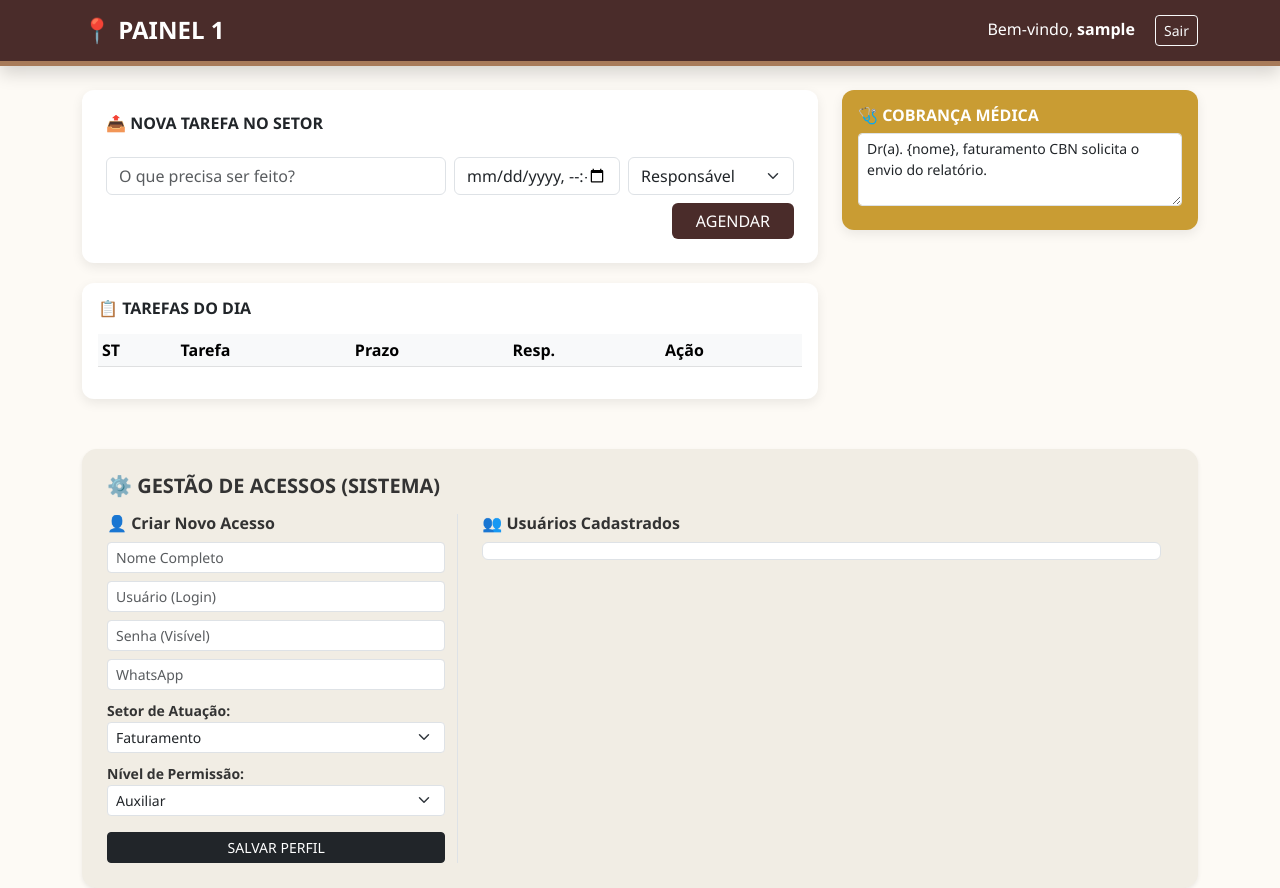
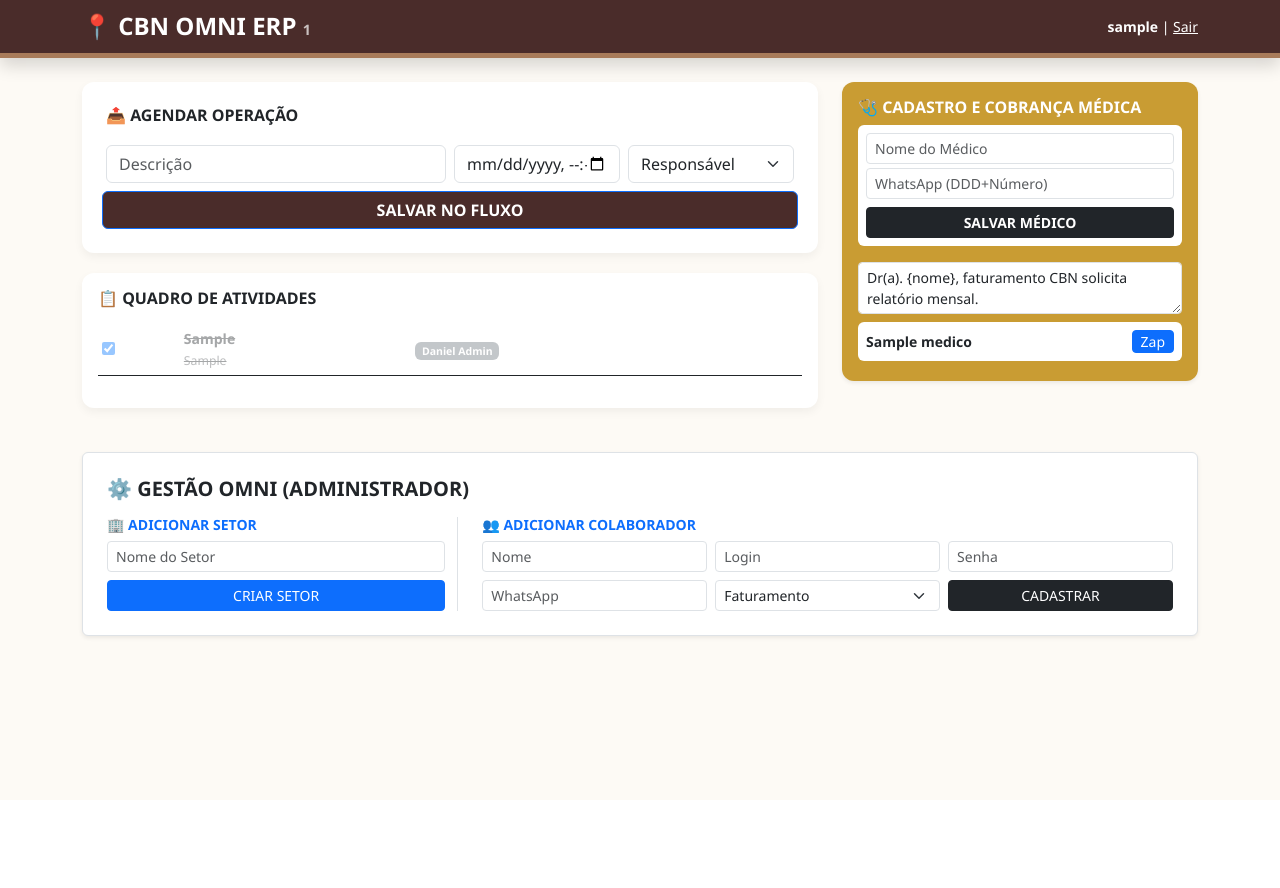
Before and after one commit to DaanielSousa/meu-backend-python, a Flask app: page /painel in a window 1280 px wide. After the commit the page ends 640 px from the top, so only its background shows below. Run offline with Flask 3, Linux system fonts and the light colour scheme; the visitor is signed in with stand-in values (Sample User, id 1); data comes from the database, SQL or seed files in the repository; tables that the repository leaves empty hold one stand-in row (values such as "Sample post"); lists and menus that the app fills with data are empty.

Commit message:
Refactor HTML structure and update styles

```diff
--- a/templates/index.html
+++ b/templates/index.html
@@ -2,35 +2,27 @@
 <html lang="pt-br">
 <head>
     <meta charset="UTF-8">
-    <title>CBN - {{ setor }}</title>
+    <title>CBN OMNI - ERP</title>
     <link href="https://cdn.jsdelivr.net/npm/bootstrap@5.3.0/dist/css/bootstrap.min.css" rel="stylesheet">
     <style>
-        :root { --cor-fundo: #fdfaf5; --cor-principal: #4a2c2a; --cor-gold: #c99c33; --cor-terra: #a87b5a; }
-        body { background-color: var(--cor-fundo); font-family: 'Segoe UI', sans-serif; color: #333; }
-        .header-cbn { background-color: var(--cor-principal); color: white; padding: 15px; border-bottom: 5px solid var(--cor-terra); }
-        .card { border: none; border-radius: 12px; box-shadow: 0 4px 12px rgba(0,0,0,0.08); margin-bottom: 20px; }
-
-        /* ALERTA VISUAL */
-        .vencida-alerta {
-            background-color: #fff0f0 !important;
-            border-left: 6px solid #ff4d4d !important;
-            animation: pulse-red 2s infinite;
-        }
-        @keyframes pulse-red { 0% { opacity: 1; } 50% { opacity: 0.7; } 100% { opacity: 1; } }
-        .concluida { opacity: 0.4; text-decoration: line-through; background: #eee !important; animation: none !important; border: none !important; }
-
-        .btn-primary { background-color: var(--cor-principal); border: none; }
-        .sessao-config { background-color: #f1ede4; border-radius: 15px; padding: 25px; margin-top: 30px; }
-        .badge-setor { font-size: 0.65rem; background: var(--cor-terra); color: white; padding: 2px 5px; border-radius: 4px; }
+        :root { --c-primary: #4a2c2a; --c-gold: #c99c33; --c-bg: #fdfaf5; --c-terra: #a87b5a; }
+        body { background: var(--c-bg); font-family: 'Segoe UI', sans-serif; }
+        .header { background: var(--c-primary); color: white; padding: 12px; border-bottom: 5px solid var(--c-terra); }
+        .card { border: none; border-radius: 12px; box-shadow: 0 4px 10px rgba(0,0,0,0.05); margin-bottom: 20px; }
+        .vencida-alerta { background-color: #fff0f0 !important; border-left: 6px solid #ff4d4d !important; animation: pulse 2s infinite; }
+        @keyframes pulse { 0%, 100% { opacity: 1; } 50% { opacity: 0.7; } }
+        .concluida { opacity: 0.4; text-decoration: line-through; background: #eee !important; border: none !important; }
+        .btn-gold { background: var(--c-gold); color: white; border: none; }
+        .btn-gold:hover { background: #b0892a; color: white; }
     </style>
 </head>
 <body>
-    <audio id="audio-beep" src="https://actions.google.com/sounds/v1/alarms/beep_short.ogg"></audio>
+    <audio id="beep" src="https://actions.google.com/sounds/v1/alarms/beep_short.ogg"></audio>
 
-    <div class="header-cbn mb-4 shadow">
+    <div class="header mb-4 shadow">
         <div class="container d-flex justify-content-between align-items-center">
-            <h4 class="m-0 fw-bold">📍 PAINEL {{ setor | upper }}</h4>
-            <div><span>Bem-vindo, <b>{{ user_nome }}</b></span> <a href="/logout" class="btn btn-sm btn-outline-light ms-3">Sair</a></div>
+            <h4 class="m-0 fw-bold">📍 CBN OMNI ERP <small style="font-size: 0.6em; opacity: 0.7;">{{ setor }}</small></h4>
+            <div class="small"><b>{{ user_nome }}</b> | <a href="/logout" class="text-white">Sair</a></div>
         </div>
     </div>
 
@@ -38,19 +30,18 @@
         <div class="row">
             <div class="col-md-8">
                 <div class="card p-4">
-                    <h6 class="fw-bold">📤 NOVA TAREFA NO SETOR</h6>
-                    <div class="row g-2 mt-2">
-                        <div class="col-md-6"><input type="text" id="t-nome" class="form-control" placeholder="O que precisa ser feito?"></div>
+                    <h6 class="fw-bold">📤 AGENDAR OPERAÇÃO</h6>
+                    <div class="row g-2 mt-1">
+                        <div class="col-md-6"><input type="text" id="t-nome" class="form-control" placeholder="Descrição"></div>
                         <div class="col-md-3"><input type="datetime-local" id="t-data" class="form-control"></div>
                         <div class="col-md-3"><select id="t-resp" class="form-select"><option value="">Responsável</option></select></div>
-                        <div class="col-md-12 text-end mt-2"><button onclick="salvarTarefa()" class="btn btn-primary px-4">AGENDAR</button></div>
+                        <button onclick="salvarTarefa()" class="btn btn-primary mt-2 fw-bold" style="background: var(--c-primary);">SALVAR NO FLUXO</button>
                     </div>
                 </div>
 
                 <div class="card p-3">
-                    <h6 class="fw-bold mb-3">📋 TAREFAS DO DIA</h6>
-                    <table class="table table-sm table-hover align-middle">
-                        <thead class="table-light"><tr><th>ST</th><th>Tarefa</th><th>Prazo</th><th>Resp.</th><th>Ação</th></tr></thead>
+                    <h6 class="fw-bold mb-3">📋 QUADRO DE ATIVIDADES</h6>
+                    <table class="table table-sm align-middle small">
                         <tbody id="corpo-tarefas"></tbody>
                     </table>
                 </div>
@@ -58,45 +49,39 @@
 
             <div class="col-md-4">
                 {% if setor == 'Faturamento' or nivel == 'Admin' %}
-                <div class="card p-3" style="background: var(--cor-gold); color: white;">
-                    <h6 class="fw-bold">🩺 COBRANÇA MÉDICA</h6>
-                    <textarea id="msg-zap" class="form-control form-control-sm mb-2" rows="3">Dr(a). {nome}, faturamento CBN solicita o envio do relatório.</textarea>
-                    <div id="lista-medicos"></div>
+                <div class="card p-3 shadow-sm" style="background: var(--c-gold); color: white;">
+                    <h6 class="fw-bold">🩺 CADASTRO E COBRANÇA MÉDICA</h6>
+                    <div class="bg-white p-2 rounded mb-3 text-dark">
+                        <input type="text" id="m-nome" class="form-control form-control-sm mb-1" placeholder="Nome do Médico">
+                        <input type="text" id="m-zap" class="form-control form-control-sm mb-2" placeholder="WhatsApp (DDD+Número)">
+                        <button onclick="cadastrarMedico()" class="btn btn-dark btn-sm w-100 fw-bold">SALVAR MÉDICO</button>
+                    </div>
+                    <textarea id="msg-zap" class="form-control form-control-sm mb-2">Dr(a). {nome}, faturamento CBN solicita relatório mensal.</textarea>
+                    <div id="lista-medicos" style="max-height: 250px; overflow-y: auto;"></div>
                 </div>
                 {% endif %}
             </div>
         </div>
 
         {% if nivel == 'Admin' %}
-        <div class="sessao-config shadow-sm">
-            <h5 class="fw-bold mb-3 text-brown">⚙️ GESTÃO DE ACESSOS (SISTEMA)</h5>
-            <div class="row">
+        <div class="mt-4 p-4 bg-white rounded shadow-sm border">
+            <h5 class="fw-bold text-brown">⚙️ GESTÃO OMNI (ADMINISTRADOR)</h5>
+            <div class="row mt-3">
                 <div class="col-md-4 border-end">
-                    <h6 class="fw-bold">👤 Criar Novo Acesso</h6>
-                    <input type="text" id="eq-nome" class="form-control form-control-sm mb-2" placeholder="Nome Completo">
-                    <input type="text" id="eq-user" class="form-control form-control-sm mb-2" placeholder="Usuário (Login)">
-                    <input type="text" id="eq-senha" class="form-control form-control-sm mb-2" placeholder="Senha (Visível)">
-                    <input type="text" id="eq-zap" class="form-control form-control-sm mb-2" placeholder="WhatsApp">
-
-                    <small class="fw-bold">Setor de Atuação:</small>
-                    <select id="eq-setor" class="form-select form-select-sm mb-2">
-                        <option value="Faturamento">Faturamento</option>
-                        <option value="Financeiro">Financeiro</option>
-                        <option value="RH">RH</option>
-                        <option value="Recepção">Recepção</option>
-                    </select>
-
-                    <small class="fw-bold">Nível de Permissão:</small>
-                    <select id="eq-nivel" class="form-select form-select-sm mb-3">
-                        <option value="Auxiliar">Auxiliar</option>
-                        <option value="Coordenador">Coordenador</option>
-                        <option value="Admin">Admin</option>
-                    </select>
-                    <button onclick="cadastrarEquipe()" class="btn btn-dark btn-sm w-100">SALVAR PERFIL</button>
+                    <h6 class="text-primary fw-bold small">🏢 ADICIONAR SETOR</h6>
+                    <input type="text" id="new-setor" class="form-control form-control-sm mb-2" placeholder="Nome do Setor">
+                    <button onclick="criarSetor()" class="btn btn-primary btn-sm w-100">CRIAR SETOR</button>
                 </div>
-                <div class="col-md-8 px-4">
-                    <h6 class="fw-bold">👥 Usuários Cadastrados</h6>
-                    <div id="lista-equipe" class="bg-white p-2 border rounded" style="max-height: 250px; overflow-y: auto;"></div>
+                <div class="col-md-8 ps-4">
+                    <h6 class="text-primary fw-bold small">👥 ADICIONAR COLABORADOR</h6>
+                    <div class="row g-2">
+                        <div class="col-md-4"><input type="text" id="u-nome" class="form-control form-control-sm" placeholder="Nome"></div>
+                        <div class="col-md-4"><input type="text" id="u-login" class="form-control form-control-sm" placeholder="Login"></div>
+                        <div class="col-md-4"><input type="text" id="u-senha" class="form-control form-control-sm" placeholder="Senha"></div>
+                        <div class="col-md-4"><input type="text" id="u-zap" class="form-control form-control-sm" placeholder="WhatsApp"></div>
+                        <div class="col-md-4"><select id="u-setor" class="form-select form-select-sm"></select></div>
+                        <div class="col-md-4"><button onclick="cadastrarEquipe()" class="btn btn-dark btn-sm w-100">CADASTRAR</button></div>
+                    </div>
                 </div>
             </div>
         </div>
@@ -105,107 +90,95 @@
 
     <script>
         async function carregarTudo() {
-            // 1. Carregar Tarefas e Checar Alertas
-            const rT = await fetch('/listar');
+            // TAREFAS
+            const rT = await fetch('/listar_tarefas');
             const tarefas = await rT.json();
             const corpo = document.getElementById('corpo-tarefas');
             corpo.innerHTML = '';
-
-            let alertaSonoro = false;
+            let bipar = false;
             const agora = new Date();
 
             tarefas.forEach(t => {
-                const concluida = t.status === 1;
-                let classeAlerta = "";
-
-                if (!concluida && t.data) {
+                const conc = t.status === 1;
+                let alerta = "";
+                if(!conc && t.data) {
                     const [d, h] = t.data.split(' ');
                     const [dia, mes, ano] = d.split('/');
                     const [hora, min] = h.split(':');
-                    const dataTarefa = new Date(ano, mes-1, dia, hora, min);
-
-                    if (dataTarefa <= agora) {
-                        classeAlerta = "vencida-alerta";
-                        alertaSonoro = true;
-                    }
+                    if(new Date(ano, mes-1, dia, hora, min) <= agora) { alerta = "vencida-alerta"; bipar = true; }
                 }
-
-                corpo.innerHTML += `<tr class="${concluida ? 'concluida' : ''} ${classeAlerta}">
-                    <td><input type="checkbox" ${concluida ? 'checked' : ''} onclick="status(${t.id}, ${concluida ? 0 : 1})"></td>
-                    <td><b>${t.tarefa}</b><br><small>${t.autor} | ${t.setor}</small></td>
-                    <td>${t.data}</td>
+                corpo.innerHTML += `<tr class="${conc?'concluida':''} ${alerta}">
+                    <td><input type="checkbox" ${conc?'checked':''} onclick="mudarStatus(${t.id}, ${conc?0:1})"></td>
+                    <td><b>${t.tarefa}</b><br><small class="text-muted">${t.data}</small></td>
                     <td><span class="badge bg-secondary">${t.nome_resp || '-'}</span></td>
-                    <td>${!concluida && t.zap_resp ? `<button onclick="zap('${t.zap_resp}', '${t.tarefa}')" class="btn btn-sm btn-success py-0">Zap</button>` : ''}</td>
+                    <td>${!conc && t.zap_resp ? `<button onclick="window.open('https://wa.me/55${t.zap_resp}')" class="btn btn-sm btn-success py-0">Zap</button>` : ''}</td>
                 </tr>`;
             });
+            if(bipar) document.getElementById('beep').play().catch(()=>{});
 
-            if (alertaSonoro) document.getElementById('audio-beep').play().catch(() => {});
+            // SETORES
+            const rS = await fetch('/listar_setores');
+            const setores = await rS.json();
+            const selU = document.getElementById('u-setor');
+            if(selU) {
+                selU.innerHTML = '';
+                setores.forEach(s => selU.innerHTML += `<option value="${s}">${s}</option>`);
+            }
 
-            // 2. Carregar Equipe e Médicos (omitido detalhe por brevidade, mas segue lógica anterior)
-            const rE = await fetch('/listar_equipe_completa');
+            // EQUIPE
+            const rE = await fetch('/listar_equipe');
             const equipe = await rE.json();
-            const selResp = document.getElementById('t-resp');
-            const divEq = document.getElementById('lista-equipe');
-            if(selResp) selResp.innerHTML = '<option value="">Responsável</option>';
-            if(divEq) divEq.innerHTML = '';
+            document.getElementById('t-resp').innerHTML = '<option value="">Responsável</option>';
+            equipe.forEach(e => document.getElementById('t-resp').innerHTML += `<option value="${e.id}">${e.nome}</option>`);
 
-            equipe.forEach(e => {
-                if(selResp) selResp.innerHTML += `<option value="${e.id}">${e.nome}</option>`;
-                if(divEq) divEq.innerHTML += `<div class="d-flex justify-content-between small border-bottom py-1">
-                    <span>${e.nome} <span class="badge-setor">${e.setor}</span></span>
-                    <button onclick="removerEq(${e.id})" class="btn btn-sm text-danger p-0">×</button>
-                </div>`;
-            });
-
-            // 3. Carregar Médicos (se for faturamento)
-            const divMed = document.getElementById('lista-medicos');
-            if(divMed) {
+            // MÉDICOS
+            const divM = document.getElementById('lista-medicos');
+            if(divM) {
                 const rM = await fetch('/listar_medicos');
                 const medicos = await rM.json();
-                divMed.innerHTML = '';
+                divM.innerHTML = '';
                 medicos.forEach(m => {
-                    divMed.innerHTML += `<div class="bg-white p-2 mb-1 rounded text-dark d-flex justify-content-between align-items-center">
+                    divM.innerHTML += `<div class="bg-white p-2 mb-1 rounded text-dark d-flex justify-content-between align-items-center">
                         <small><b>${m.nome}</b></small>
-                        <button onclick="zapMed('${m.zap}', '${m.nome}')" class="btn btn-sm btn-primary py-0 px-2">Zap</button>
+                        <button onclick="zapMed('${m.zap}','${m.nome}')" class="btn btn-sm btn-primary py-0 px-2">Zap</button>
                     </div>`;
                 });
             }
         }
 
         async function salvarTarefa() {
-            const dataInput = document.getElementById('t-data').value;
-            const d = {
-                tarefa: document.getElementById('t-nome').value,
-                data: dataInput ? new Date(dataInput).toLocaleString('pt-BR').replace(',','') : '',
-                responsavel_id: document.getElementById('t-resp').value
-            };
-            await fetch('/salvar', {method:'POST', headers:{'Content-Type':'application/json'}, body:JSON.stringify(d)});
-            document.getElementById('t-nome').value = '';
-            carregarTudo();
+            const dt = document.getElementById('t-data').value;
+            const d = { tarefa: document.getElementById('t-nome').value, data: dt ? new Date(dt).toLocaleString('pt-BR').replace(',','') : '', responsavel_id: document.getElementById('t-resp').value };
+            await fetch('/salvar_tarefa', {method:'POST', headers:{'Content-Type':'application/json'}, body:JSON.stringify(d)});
+            document.getElementById('t-nome').value = ''; carregarTudo();
+        }
+
+        async function cadastrarMedico() {
+            const d = { nome: document.getElementById('m-nome').value, whatsapp: document.getElementById('m-zap').value };
+            await fetch('/cadastrar_medico', {method:'POST', headers:{'Content-Type':'application/json'}, body:JSON.stringify(d)});
+            document.getElementById('m-nome').value = ''; document.getElementById('m-zap').value = ''; carregarTudo();
         }
 
         async function cadastrarEquipe() {
-            const d = {
-                nome: document.getElementById('eq-nome').value,
-                usuario: document.getElementById('eq-user').value,
-                senha: document.getElementById('eq-senha').value,
-                whatsapp: document.getElementById('eq-zap').value,
-                setor: document.getElementById('eq-setor').value,
-                nivel: document.getElementById('eq-nivel').value
-            };
+            const d = { nome: document.getElementById('u-nome').value, usuario: document.getElementById('u-login').value, senha: document.getElementById('u-senha').value, setor: document.getElementById('u-setor').value, whatsapp: document.getElementById('u-zap').value, nivel: 'Auxiliar' };
             await fetch('/cadastrar_equipe', {method:'POST', headers:{'Content-Type':'application/json'}, body:JSON.stringify(d)});
             carregarTudo();
         }
 
-        async function status(id, s) { await fetch(`/atualizar_status/${id}`, {method:'POST', headers:{'Content-Type':'application/json'}, body:JSON.stringify({status:s})}); carregarTudo(); }
-        function zap(n, m) { window.open(`https://api.whatsapp.com/send?phone=55${n}&text=${encodeURIComponent(m)}`, '_blank'); }
+        async function criarSetor() {
+            const nome = document.getElementById('new-setor').value;
+            await fetch('/cadastrar_setor', {method:'POST', headers:{'Content-Type':'application/json'}, body:JSON.stringify({nome})});
+            document.getElementById('new-setor').value = ''; carregarTudo();
+        }
+
+        async function mudarStatus(id, s) { await fetch(`/status_tarefa/${id}`, {method:'POST', headers:{'Content-Type':'application/json'}, body:JSON.stringify({status:s})}); carregarTudo(); }
+
         function zapMed(n, nome) {
             let msg = document.getElementById('msg-zap').value.replace('{nome}', nome);
-            window.open(`https://api.whatsapp.com/send?phone=55${n}&text=${encodeURIComponent(msg)}`, '_blank');
+            window.open(`https://wa.me/55${n}?text=${encodeURIComponent(msg)}`);
         }
-        async function removerEq(id) { if(confirm("Remover?")) { await fetch(`/deletar_equipe/${id}`, {method:'DELETE'}); carregarTudo(); } }
 
-        setInterval(carregarTudo, 30000); // Check automático a cada 30s
+        setInterval(carregarTudo, 30000);
         carregarTudo();
     </script>
 </body>
```
